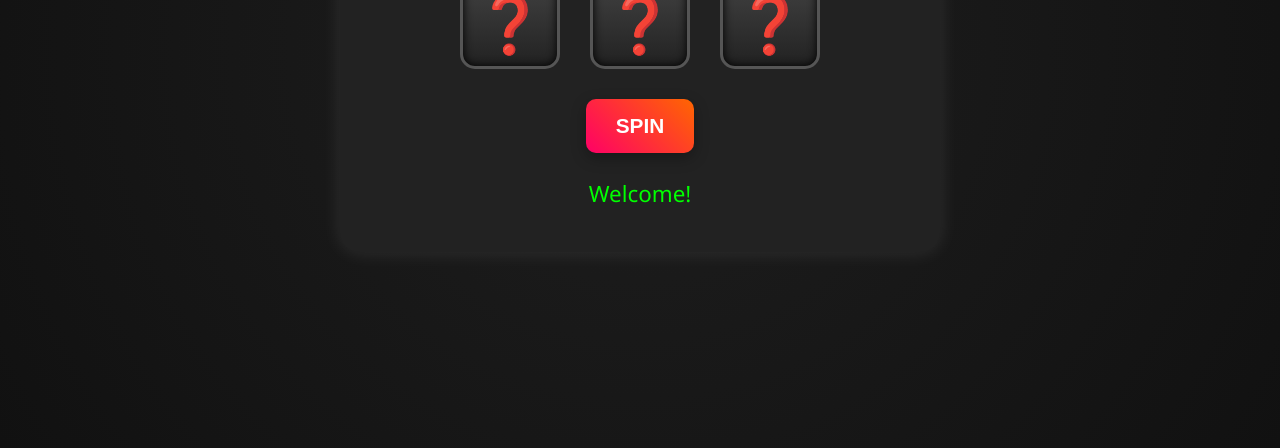
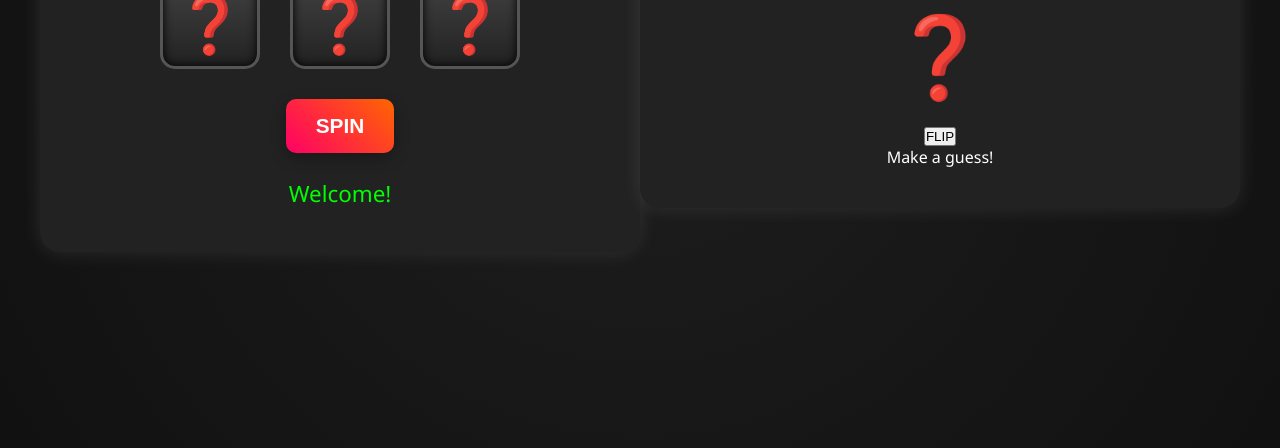
Before and after one commit to hayesse22/Personal-Website, a plain HTML site: page public/index.html in a window 1280 px wide. Shown: the part 352-800 px from the top of the page. Drawn offline with Linux system fonts and the light colour scheme.

Commit message:
coin game

```diff
--- a/public/index.html
+++ b/public/index.html
@@ -30,5 +30,23 @@
       document.getElementById('message').textContent = data.message;
     });
   </script>
+
+  <div class="container">
+    <h1>🪙 Coin Flip</h1>
+      <div id="coin-result" class="coin">❓</div>
+      <button id="flip">FLIP</button>
+    <p id="flip-message">Make a guess!</p>
+  </div>
+
+  <script>
+    document.getElementById('flip').addEventListener('click', () => {
+      const coin = Math.random() < 0.5 ? 'Heads' : 'Tails';
+      const symbol = coin === 'Heads' ? '🙂' : '👑';
+
+      document.getElementById('coin-result').textContent = symbol;
+      document.getElementById('flip-message').textContent = `It’s ${coin}!`;
+    });
+  </script>
+
 </body>
 </html>
--- a/public/screen.css
+++ b/public/screen.css
@@ -82,3 +82,12 @@ button#spin:hover {
   from { opacity: 0; transform: scale(0.95); }
   to { opacity: 1; transform: scale(1); }
 }
+
+.coin {
+  font-size: 5rem;
+  margin: 20px 0;
+  height: 100px;
+  display: flex;
+  justify-content: center;
+  align-items: center;
+}
```
